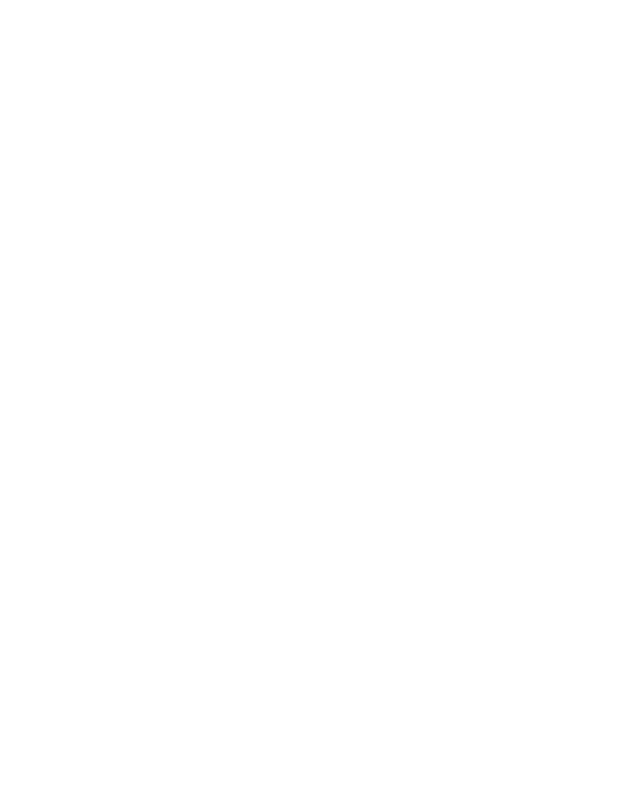
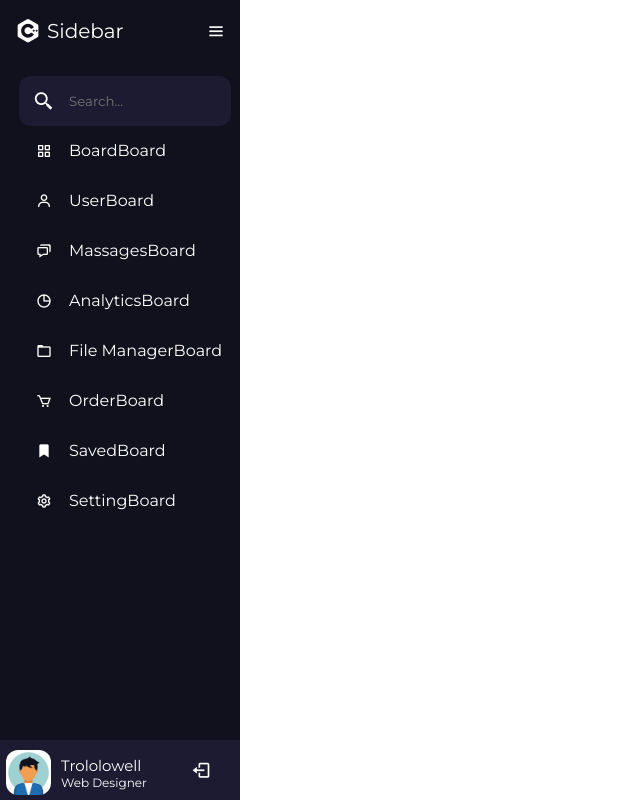
Before and after one commit to StadnikMaks/First, a plain HTML site: page index.html in a window 1280 px wide. Shown: the whole page, without its empty margins (0-640 px from the left). Drawn offline with nearby package versions, Linux system fonts and the light colour scheme.

Commit message:
open_part

```diff
--- a/index.html
+++ b/index.html
@@ -5,8 +5,95 @@
     <meta http-equiv="X-UA-Compatible" content="IE=edge">
     <meta name="viewport" content="width=device-width, initial-scale=1.0">
     <title>Sidebar Menu</title>
+    <!--Boxicons CDN link-->
+    <link href='https://unpkg.com/boxicons@2.1.4/css/boxicons.min.css' rel='stylesheet'>
+    <link rel="stylesheet" href="style.css">
 </head>
 <body>
-
+    <div class="sidebar">
+        <div class="logo_content">
+            <div class="logo">
+                <i class='bx bxl-c-plus-plus'></i>
+                <div class="logo_name">Sidebar</div>
+            </div>
+            <i class='bx bx-menu' id="btn"></i>
+        </div>
+        <div>
+            <ul class="nav_list">
+                 <li>
+                     <i class='bx bx-search-alt-2' ></i>
+                    <input type="text" placeholder="Search...">
+                </li>
+                 <li>
+                    <a href="#">
+                        <i class='bx bx-grid-alt'></i>
+                        <span class="links_name">Board</span>
+                        <span class="tooltip">Board</span>
+                    </a>
+                </li>
+                 <li>
+                    <a href="#">
+                        <i class='bx bx-user'></i>
+                        <span class="links_name">User</span>
+                        <span class="tooltip">Board</span>
+                    </a>
+                </li>
+                 <li>
+                    <a href="#">
+                        <i class='bx bx-chat' ></i>
+                        <span class="links_name">Massages</span>
+                        <span class="tooltip">Board</span>
+                    </a>
+                </li>
+                 <li>
+                    <a href="#">
+                        <i class='bx bx-pie-chart-alt' ></i>
+                        <span class="links_name">Analytics</span>
+                        <span class="tooltip">Board</span>
+                    </a>
+                </li>
+                 <li>
+                    <a href="#">
+                        <i class='bx bx-folder' ></i>
+                        <span class="links_name">File Manager</span>
+                        <span class="tooltip">Board</span>
+                    </a>
+                </li>
+                 <li>
+                    <a href="#">
+                        <i class='bx bx-cart' ></i>
+                        <span class="links_name">Order</span>
+                        <span class="tooltip">Board</span>
+                    </a>
+                </li>
+                 <li>
+                    <a href="#">
+                        <i class='bx bxs-bookmark-star' ></i>
+                        <span class="links_name">Saved</span>
+                        <span class="tooltip">Board</span>
+                    </a>
+                </li>
+                 <li>
+                    <a href="#">
+                        <i class='bx bx-cog' ></i>
+                        <span class="links_name">Setting</span>
+                        <span class="tooltip">Board</span>
+                    </a>
+                </li>
+            </ul>
+        </div>
+        <div class="profile_content">
+            <div class="profile">
+                <div class="profile_details">
+                    <img src="profile.jpg" alt="profile_photo">
+                    <div class="name_job">
+                        <div class="name">Trololowell</div>
+                        <div class="job">Web Designer</div>
+                    </div>
+                </div>
+                <i class='bx bx-log-out' id="log_out"></i>
+            </div>
+        </div>
+    </div>
 </body>
 </html>
--- a/style.css
+++ b/style.css
@@ -0,0 +1,145 @@
+/*Google Font CDN Link*/
+@import url('https://fonts.googleapis.com/css2?family=Montserrat:wght@200;300;400;500;600;700&display=swap');
+*{
+    margin: 0;
+    padding: 0;
+    box-sizing: border-box;
+    font-family: "Montserrat",sans-serif;
+}
+ body{
+    position: relative;
+    min-height: 100vh;
+    width: 100%;
+    overflow: hidden;
+ }
+ .sidebar{
+    position: fixed;
+    top: 0;
+    left: 0;
+    height: 100%;
+    width: 240px;
+    background: #11101d;
+    padding: 6px 14px;
+ }
+
+ .sidebar .logo_content .logo{
+    color: #fff;
+    display: flex;
+    height: 50px;
+    width: 100%;
+    align-items: center;
+ }
+ .logo_content .logo i{
+    font-size: 28px;
+    margin-right: 5px;
+ }
+
+ .logo_content .logo .logo_name{
+    font-size: 20px;
+    font-weight: 400;
+ }
+ .sidebar #btn{
+    position: absolute;
+    left: 90%;
+    top: 6px;
+    color: #fff;
+    font-size: 20px;
+    height: 50px;
+    width: 50px;
+    text-align: center;
+    line-height: 50px;
+    transform: translateX(-50%);
+ }
+ .sidebar ul{
+    margin-top: 20px;
+ }
+ .sidebar ul li{
+    position: relative;
+    list-style: none;
+    height: 50px;
+    width: 100%;
+    margin: 0 5px;
+    line-height: 50px;
+ }
+ .sidebar ul li input{
+    position: absolute;
+    left: 0;
+    top: 0;
+    height: 100%;
+    width: 100%;
+    border-radius: 12px;
+    outline: none;
+    border: none;
+    background: #1d1b31;
+    padding-left: 50px;
+    color: #fff;
+ }
+ .sidebar ul li .bx-search-alt-2{
+    position: absolute;
+    z-index: 99;
+    color: #fff;
+    font-size: 22px;
+ }
+
+ .sidebar ul li a{
+    color: #fff;
+    display: flex;
+    align-items: center;
+    text-decoration: none;
+    border-radius: 12px;
+    transition: all 0.45s ease;
+ }
+ .sidebar ul li a:hover{
+    color: #11101d;
+    background: #fff;
+ }
+ .sidebar ul li i{
+    height: 50px;
+    min-width: 50px;
+    line-height: 50px;
+    text-align: center;
+ }
+ .sidebar .profile_content{
+    position: absolute;
+    bottom: 0;
+    left: 0;
+    color: #fff;
+    width: 100%;
+ }
+ .sidebar .profile_content .profile{
+    position: relative;
+    padding: 10px 6px;
+    height: 60px;
+    background: #1d1b31;
+ }
+ .sidebar .profile_content .profile .profile_details{
+    display: flex;
+    align-items: center;
+ }
+
+ .profile_content .profile .profile_details img{
+    height: 45px;
+    width: 45px;
+    border-radius: 12px;
+    object-fit: cover;
+ }
+ .profile .profile_details .name_job{
+    margin-left: 10px;
+ }
+ .profile .profile_details .name{
+    font-size: 15px;
+    font-weight: 400;
+ }
+ .profile .profile_details .job{
+    font-size: 12px;
+ }
+ .profile #log_out{
+    position: absolute;
+    left: 90%;
+    bottom: 5px;
+    transform: translateX(-50%);
+    min-width: 50px;
+    line-height: 50px;
+    font-size: 20px;
+    border-radius: 12px;
+ }
```
Also changed, not shown: profile.jpg (added).
